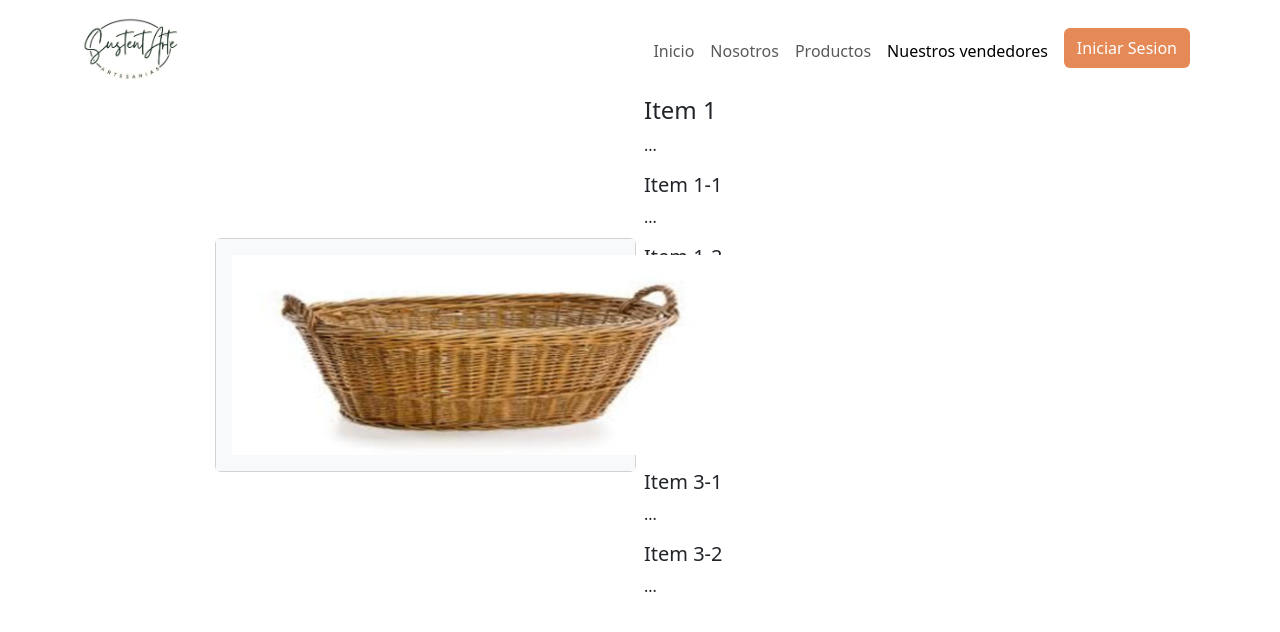
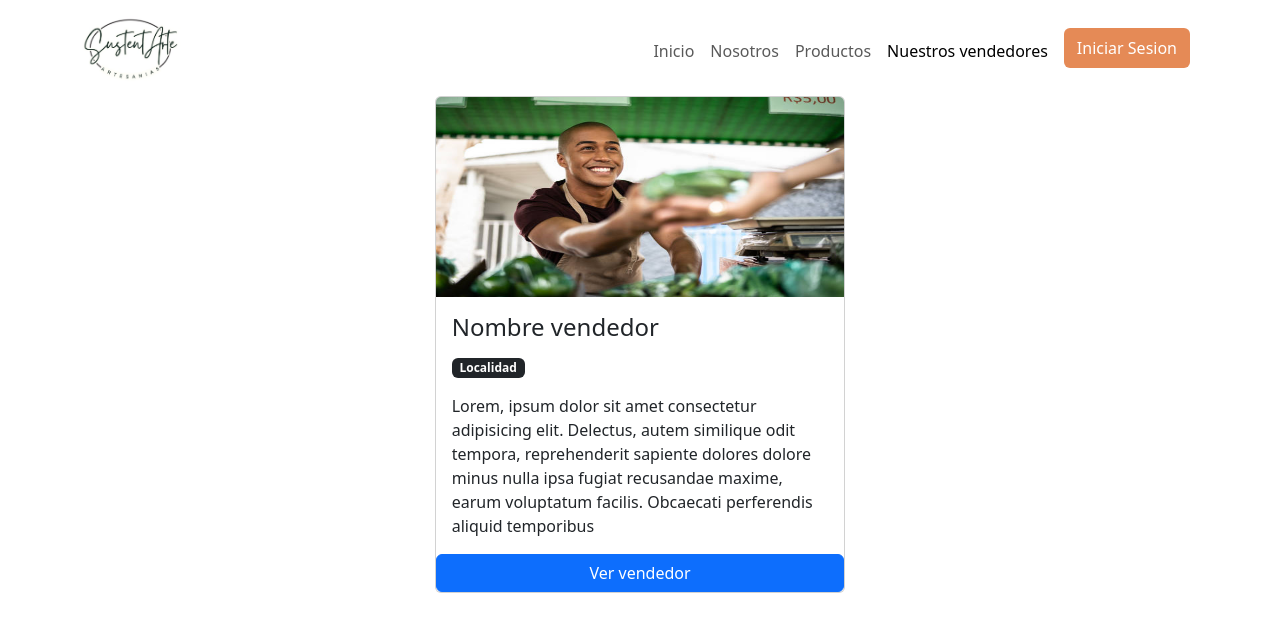
Before and after one commit to Brashan7u7/SustentArte, an Angular app in the folder SustentArte/: page /vendedores in a window 1280 px wide. Shown: the top 632 px of the page. Built offline with nearby package versions, Linux system fonts and the light colour scheme.

Commit message:
Vendedores Page Added

```diff
--- a/SustentArte/src/app/app.routes.ts
+++ b/SustentArte/src/app/app.routes.ts
@@ -49,7 +49,6 @@ export const routes: Routes = [
     path :'login',
     component : LoginComponent
   },
-
   {
     path : '**',
     pathMatch : 'full',
--- a/SustentArte/src/app/pages/vendedores/vendedores.component.css
+++ b/SustentArte/src/app/pages/vendedores/vendedores.component.css
@@ -1,4 +1,6 @@
 .imagen{
     max-width: max-content !important;
     max-height: 25vh !important;
+    min-width: 100% !important;
+    min-height: 25vh !important;
 }
--- a/SustentArte/src/app/pages/vendedores/vendedores.component.html
+++ b/SustentArte/src/app/pages/vendedores/vendedores.component.html
@@ -1,30 +1,20 @@
-<div class="row justify-content-center align-items-center g-2">
-    <div class="col-4">
-        <div class="card">
-            <nav id="navbar-example3" class="navbar navbar-light bg-light flex-column align-items-stretch p-3">
-                <img class="imagen" src="/assets/img/Canasto.jpg" alt="FotoVendedor">
-
-            </nav>
+<div class="contenedorProcipal">
+    <div class="row d-flex justify-content-center align-items-center mb-4">
+        <div class="col-lg-4 col-md-4 col-sm-6">
+            <div class="card card-tam">
+                <img class="card-img-top imagen" src="assets/img/seller1.jpg" alt="ProductImage" />
+                <div class="card-body">
+                    <h4 class="card-title">Nombre vendedor</h4>
+                    <span class="badge bg-dark mt-2">Localidad</span>
+                    <p class="card-text mt-3">Lorem, ipsum dolor sit amet consectetur adipisicing elit. Delectus, autem similique odit tempora, reprehenderit sapiente dolores dolore minus nulla ipsa fugiat recusandae maxime, earum voluptatum facilis. Obcaecati perferendis aliquid temporibus</p>
+                </div>
+                <div class="d-grid gap-2">
+                    <button type="button" name="" id="" class="btn btn-primary">
+                        Ver vendedor
+                    </button>
+                </div>
+            </div>
         </div>
 
-
     </div>
-    <div class="col-4      ">
-            <div data-bs-spy="scroll" data-bs-target="#navbar-example3" data-bs-offset="0" tabindex="0">
-                <h4 id="item-1">Item 1</h4>
-                <p>...</p>
-                <h5 id="item-1-1">Item 1-1</h5>
-                <p>...</p>
-                <h5 id="item-1-2">Item 1-2</h5>
-                <p>...</p>
-                <h4 id="item-2">Item 2</h4>
-                <p>...</p>
-                <h4 id="item-3">Item 3</h4>
-                <p>...</p>
-                <h5 id="item-3-1">Item 3-1</h5>
-                <p>...</p>
-                <h5 id="item-3-2">Item 3-2</h5>
-                <p>...</p>
-            </div>
-        </div>
 </div>
```
Also changed, not shown: SustentArte/src/assets/img/seller1.jpg (added).
